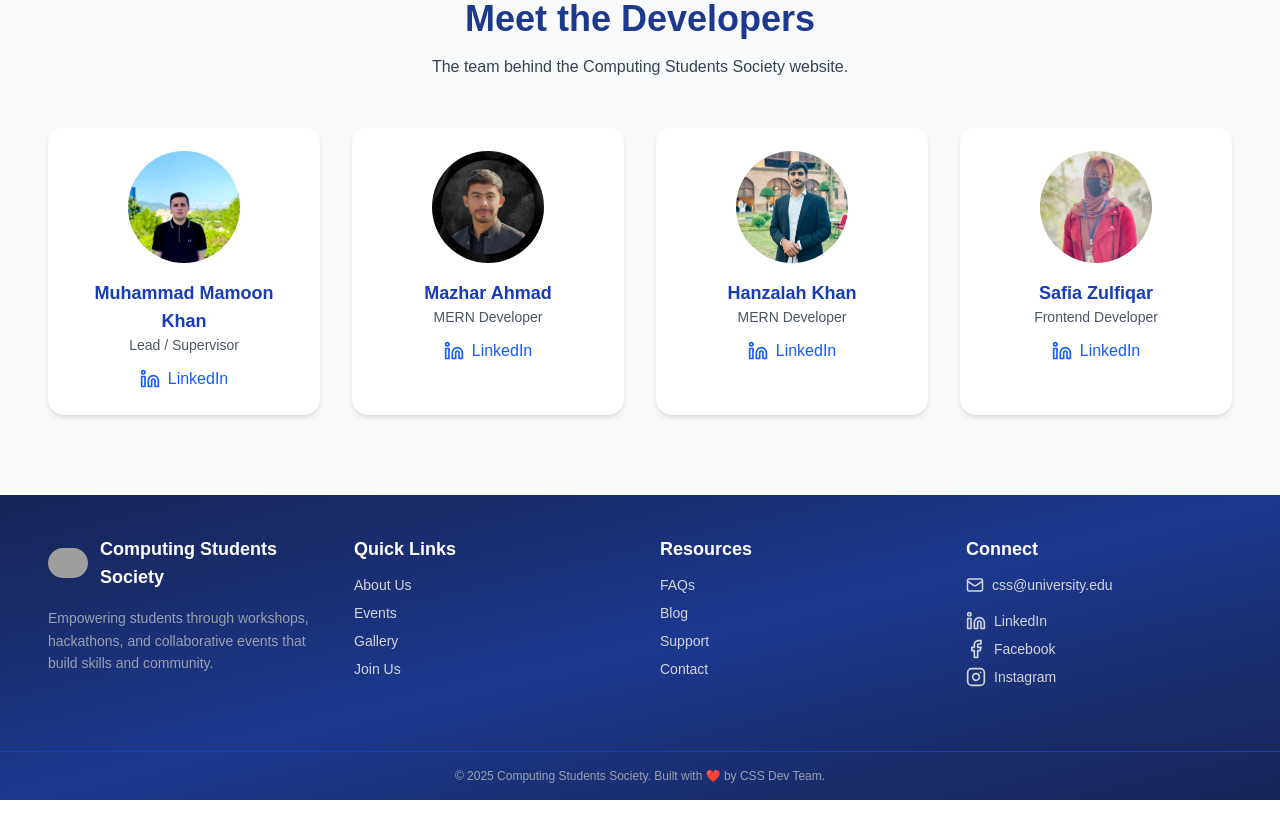
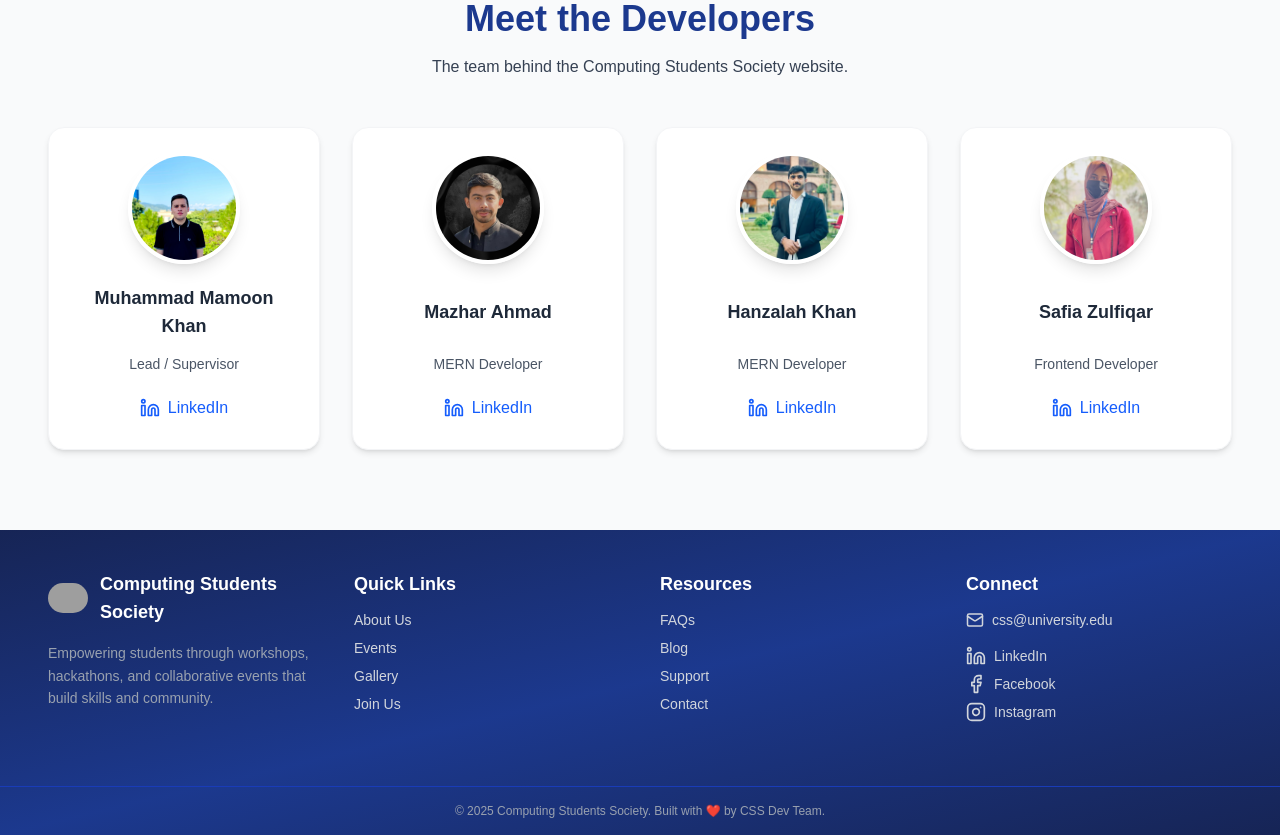
Before and after one commit to mazharktk5/css-website, a Next.js app: page / in a window 1280 px wide. Shown: the part 2880-3715 px from the top of the page. Before the commit the page ends 3680 px from the top, so only its background shows below. Built offline with nearby package versions, Linux system fonts and the light colour scheme; grey boxes are pictures that could not be loaded.

Commit message:
Refactor DevelopersPreview component for improved styling and hover effects

```diff
--- a/src/components/Home/DevelopersPreview.jsx
+++ b/src/components/Home/DevelopersPreview.jsx
@@ -46,18 +46,36 @@ export default function DevelopersPreview() {
                             viewport={{ once: false, amount: 0.2 }}
                             transition={{ duration: 0.6, delay: index * 0.15 }}
                             variants={fadeUp}
-                            className="bg-white rounded-2xl shadow-md hover:shadow-xl transition p-6 flex flex-col items-center"
+                            className="group relative rounded-2xl p-6 flex flex-col items-center text-center
+                            bg-white backdrop-blur-sm border border-gray-100 shadow-md hover:shadow-xl
+                            hover:-translate-y-2 transition-all duration-300 w-full max-w-xs mx-auto
+                            overflow-hidden h-full"
                         >
-                            <div className="relative w-28 h-28 mb-4">
+                            {/* Background Decoration */}
+                            <div className="absolute inset-0 bg-gradient-to-br from-blue-50 to-indigo-50 opacity-0 group-hover:opacity-100 transition-opacity duration-500"></div>
+
+                            {/* Avatar */}
+                            <div className="relative w-28 h-28 mb-5 z-10 flex-shrink-0">
+                                <div className="absolute inset-0 bg-gradient-to-r from-blue-400 to-indigo-600 rounded-full scale-110 opacity-0 group-hover:opacity-100 transition-opacity duration-500"></div>
+                                <div className="relative w-full h-full rounded-full overflow-hidden border-4 border-white shadow-lg">
                                     <Image
                                         src={dev.image}
                                         alt={dev.name}
                                         fill
-                                    className="rounded-full object-cover"
+                                        className="object-cover group-hover:scale-110 transition-transform duration-500"
                                     />
                                 </div>
-                            <h3 className="text-lg font-semibold text-blue-800">{dev.name}</h3>
-                            <p className="text-gray-600 text-sm">{dev.role}</p>
+                            </div>
+
+                            {/* Info */}
+                            <div className="flex flex-col items-center z-10 flex-grow justify-start w-full">
+                                <h3 className="text-lg font-semibold text-gray-800 group-hover:text-indigo-700 transition-colors min-h-[56px] flex items-center justify-center w-full px-1">
+                                    {dev.name}
+                                </h3>
+                                <p className="text-gray-600 text-sm mt-1 min-h-[40px] flex items-center justify-center w-full px-1">
+                                    {dev.role}
+                                </p>
+                                <div className="mt-auto">
                                     <a
                                         href={dev.linkedin}
                                         target="_blank"
@@ -66,6 +84,8 @@ export default function DevelopersPreview() {
                                     >
                                         <Linkedin className="w-5 h-5" /> LinkedIn
                                     </a>
+                                </div>
+                            </div>
                         </motion.div>
                     ))}
                 </div>
```
Lines whose indentation alone changed are shown as unchanged.
